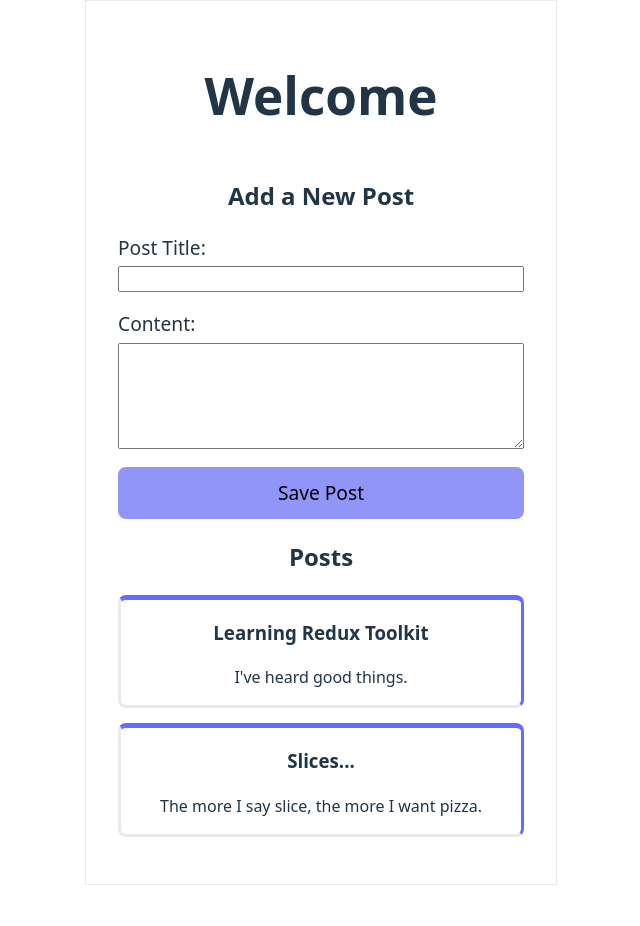
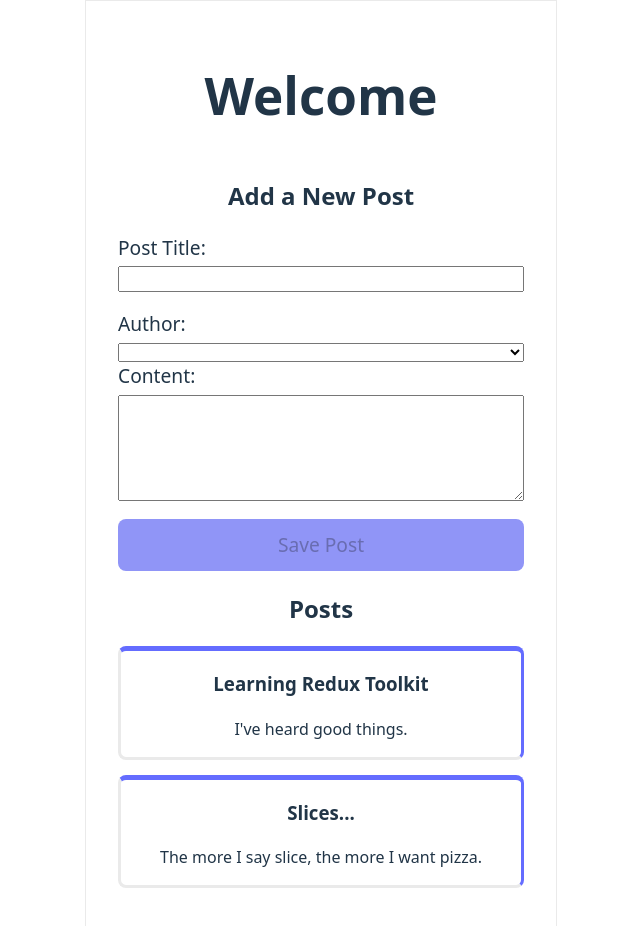
Before and after one commit to williamscodebox/my-redux-app, a React (Vite) app: page / in a window 1280 px wide. Shown: the top 926 px of the page, without its empty margins (319-959 px from the left). Before the commit the page ends 885 px from the top, so only its background shows below. Built offline with nearby package versions, Linux system fonts and the light colour scheme.

Commit message:
Added usersSlice

```diff
--- a/src/app/features/post/AddPostForm.jsx
+++ b/src/app/features/post/AddPostForm.jsx
@@ -1,23 +1,37 @@
 import React, { useState } from "react";
-import { useDispatch } from "react-redux";
+import { useDispatch, useSelector } from "react-redux";
 
 import { postAdded } from "./postsSlice";
+import { selectAllUsers } from "../users/usersSlice";
 
 function AddPostForm() {
   const dispatch = useDispatch();
 
   const [title, setTitle] = useState("");
   const [content, setContent] = useState("");
+  const [userId, setUserId] = useState("");
+
+  const users = useSelector(selectAllUsers);
 
   const onTitleChanged = (e) => setTitle(e.target.value);
   const onContentChanged = (e) => setContent(e.target.value);
+  const onAuthorChanged = (e) => setUserId(e.target.value);
+
   const onSavedPostClicked = () => {
     if (title && content) {
-      dispatch(postAdded(title, content));
+      dispatch(postAdded(title, content, userId));
       setTitle("");
       setContent("");
     }
   };
+
+  const canSave = Boolean(title) && Boolean(content) && Boolean(userId);
+
+  const usersOptions = users.map((user) => (
+    <option key={user.id} value={user.id}>
+      {user.name}
+    </option>
+  ));
 
   return (
     <section>
@@ -31,6 +45,11 @@ function AddPostForm() {
           value={title}
           onChange={onTitleChanged}
         />
+        <label htmlFor="postAuthor">Author:</label>
+        <select id="postAuthor" value={userId} onChange={onAuthorChanged}>
+          <option value=""></option>
+          {usersOptions}
+        </select>
         <label htmlFor="postContent">Content:</label>
         <textarea
           id="postContent"
@@ -38,7 +57,7 @@ function AddPostForm() {
           value={content}
           onChange={onContentChanged}
         />
-        <button type="button" onClick={onSavedPostClicked}>
+        <button type="button" onClick={onSavedPostClicked} disabled={!canSave}>
           Save Post
         </button>
       </form>
--- a/src/app/features/post/postsSlice.js
+++ b/src/app/features/post/postsSlice.js
@@ -21,12 +21,13 @@ const postSlice = createSlice({
       reducer(state, action) {
         state.push(action.payload);
       },
-      prepare(title, content) {
+      prepare(title, content, userId) {
         return {
           payload: {
             id: nanoid(),
             title,
             content,
+            userId,
           },
         };
       },
--- /dev/null
+++ b/src/app/features/users/usersSlice.js
@@ -0,0 +1,21 @@
+import { createSlice } from "@reduxjs/toolkit";
+
+const initialState = [
+  { id: "0", name: "Dude Lebowski" },
+  { id: "1", name: "Neil Young" },
+  { id: "2", name: "Dave Gray" },
+];
+
+const usersSlice = createSlice({
+  name: "users",
+  initialState,
+  reducers: {
+    /*
+        userAdded(state, action) {
+            state.push(action.payload);
+        } */
+  },
+});
+
+export const selectAllUsers = (state) => state.users;
+export default usersSlice.reducer;
--- a/src/app/store.js
+++ b/src/app/store.js
@@ -1,10 +1,12 @@
 import { configureStore } from "@reduxjs/toolkit";
 import counterReducer from "./features/counter/counterSlice.js";
 import postReducer from "./features/post/postsSlice";
+import usersReducer from "./features/users/usersSlice";
 
 export const store = configureStore({
   reducer: {
     counter: counterReducer,
     posts: postReducer,
+    users: usersReducer,
   },
 });
```
Also changed, not shown: src/app/features/post/PostAuthor.js (added).
